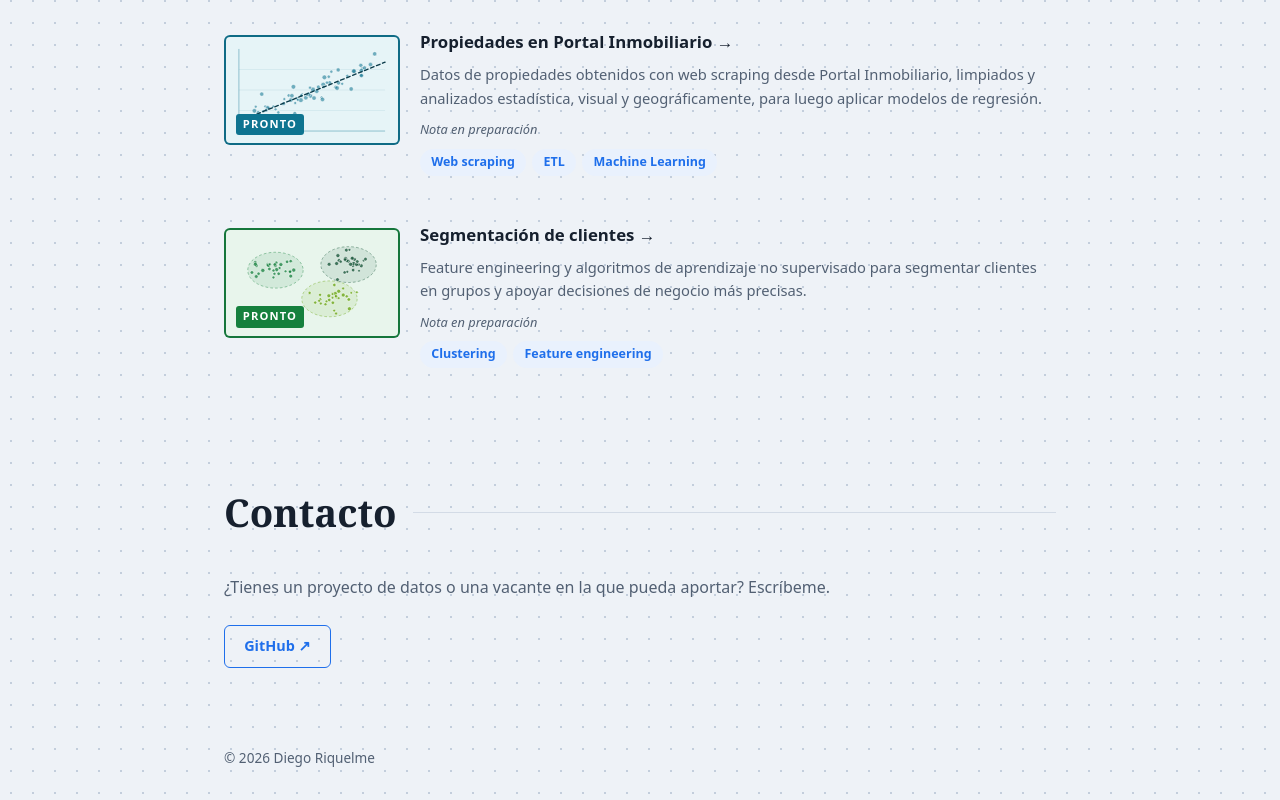
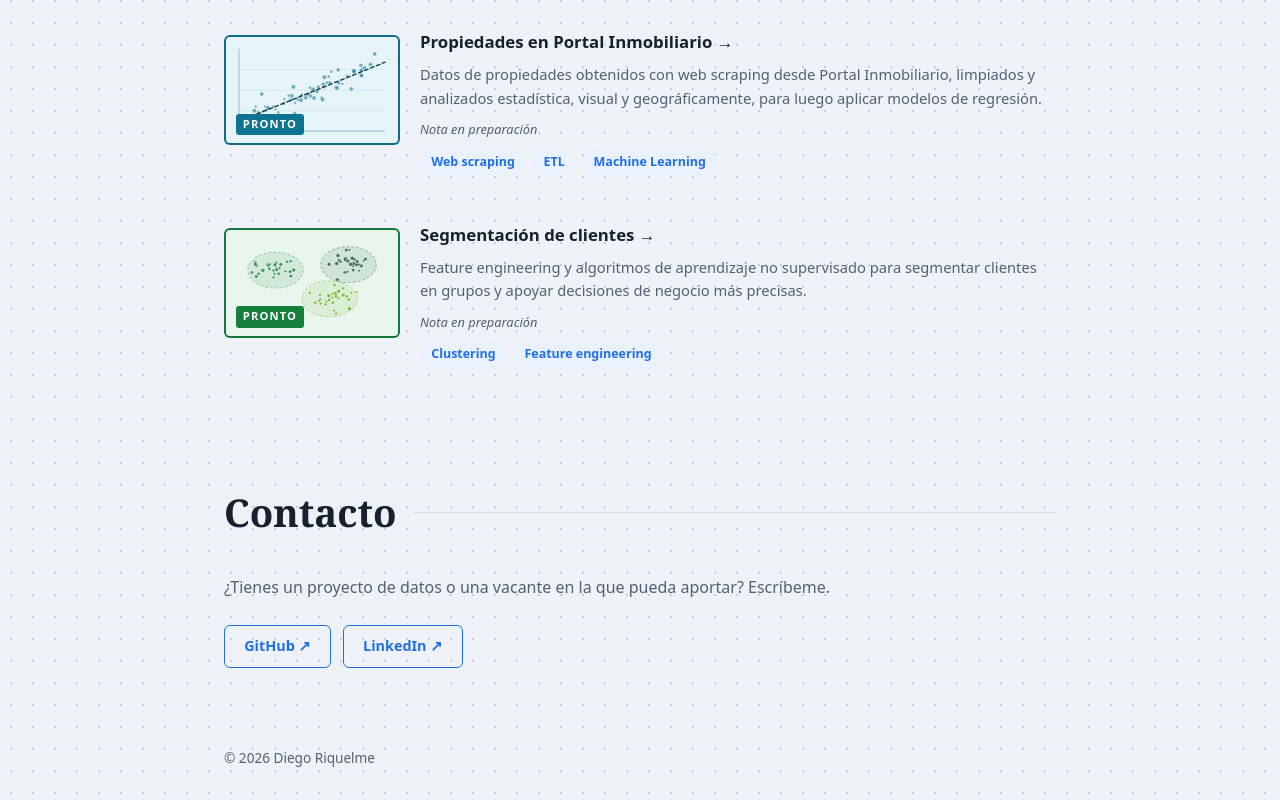
Before and after one commit to rrdiegoisaac/portfolio, a React (Vite) app: page / in a window 1280 px wide. Shown: the part 2562-3362 px from the top of the page. Built offline with nearby package versions, Linux system fonts and the light colour scheme.

Commit message:
feat(contacto): agregar enlace a LinkedIn

```diff
--- a/src/components/Contact.jsx
+++ b/src/components/Contact.jsx
@@ -1,9 +1,9 @@
 import './Contact.css'
 
-// Los enlaces sin href no se muestran: completa LinkedIn y el correo cuando quieras publicarlos.
+// Los enlaces sin href no se muestran: completa el correo cuando quieras publicarlo.
 const links = [
   { label: 'GitHub', href: 'https://github.com/rrdiegoisaac' },
-  { label: 'LinkedIn', href: '' },
+  { label: 'LinkedIn', href: 'https://www.linkedin.com/in/rrdiegoisaac/' },
   { label: 'Correo', href: '' }, // formato: 'mailto:tu@correo.com'
 ]
 
```
